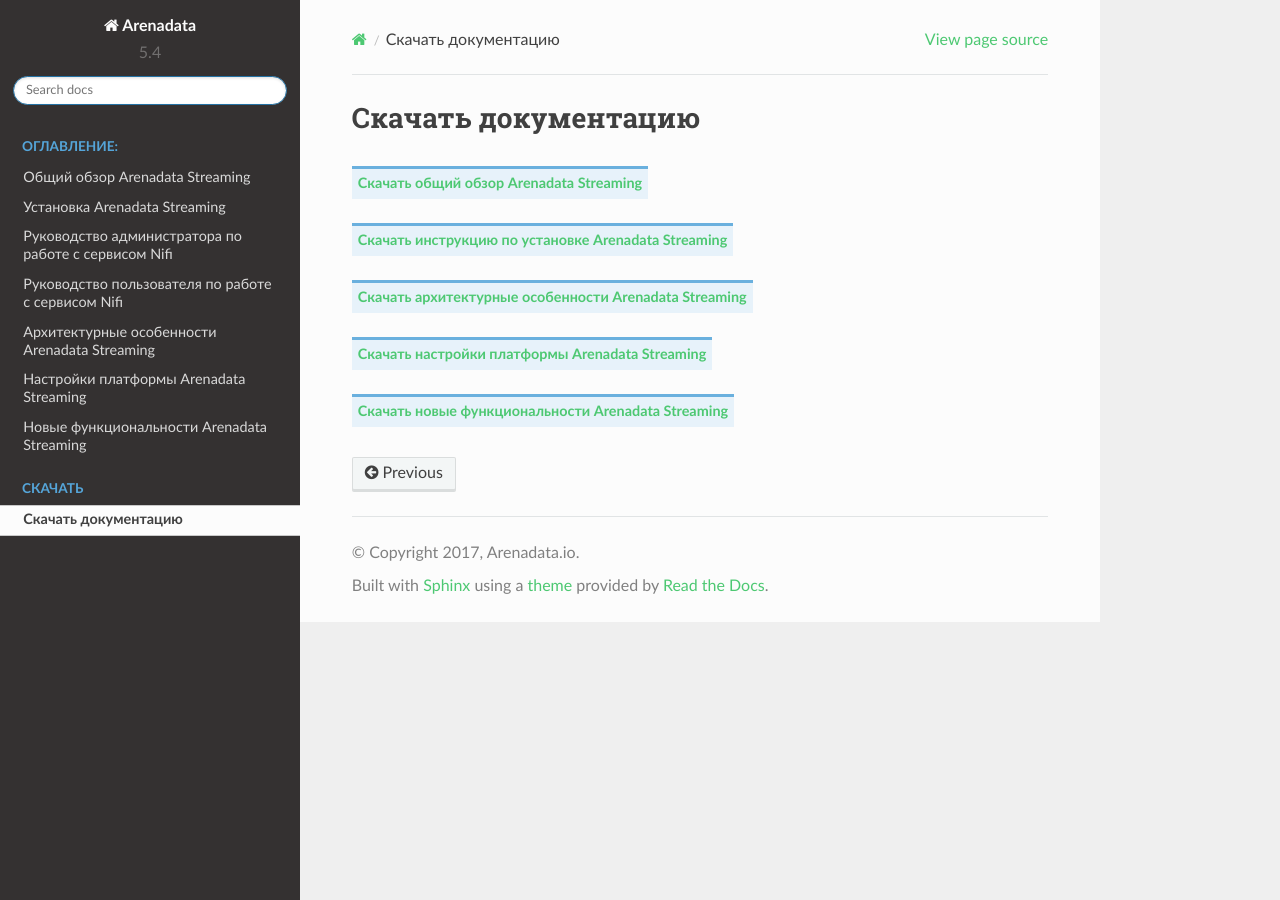
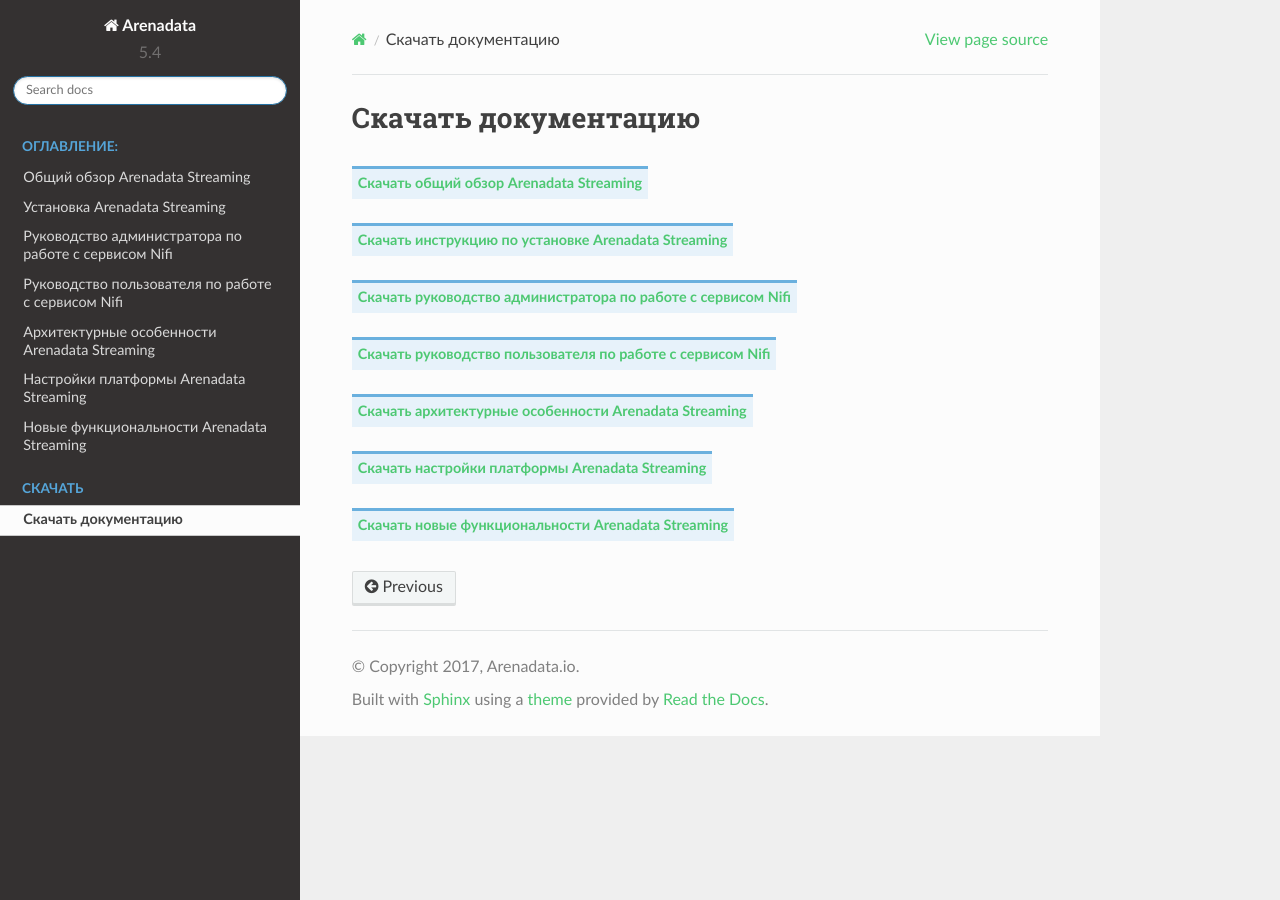
Before and after one commit to arenadata/docs_ads, a Sphinx documentation site: the page built from source/download.rst, in a window 1280 px wide. Built offline with Sphinx 7.4.7 and the Read the Docs theme 2.0.0, drawn with Linux system fonts in a browser that asks for light colours; pages that are not in the unit, such as notebooks, are missing from menus.

Commit message:
Update download.rst

```diff
--- a/source/download.rst
+++ b/source/download.rst
@@ -8,6 +8,12 @@
 `Скачать инструкцию по установке Arenadata Streaming`_
  .. _Скачать инструкцию по установке Arenadata Streaming: https://storage.googleapis.com/arenadata-repo/docs/ads/pdf/v1.0.0/Установка%20Arenadata%20Streaming.pdf
 
+`Скачать руководство администратора по работе с сервисом Nifi`_
+ .. _Скачать руководство администратора по работе с сервисом Nifi: https://storage.googleapis.com/arenadata-repo/docs/ads/pdf/v1.0.0/Руководство%20администратора%20по%20работе%20с%20сервисом%20Nifi.pdf
+
+`Скачать руководство пользователя по работе с сервисом Nifi`_
+ .. _Скачать руководство пользователя по работе с сервисом Nifi: https://storage.googleapis.com/arenadata-repo/docs/ads/pdf/v1.0.0/Руководство%20пользователя%20по%20работе%20с%20сервисом%20Nifi.pdf
+
 `Скачать архитектурные особенности Arenadata Streaming`_
  .. _Скачать архитектурные особенности Arenadata Streaming: https://storage.googleapis.com/arenadata-repo/docs/ads/pdf/v1.0.0/Архитектурные%20особенности%20Arenadata%20Streaming.pdf
 
```
